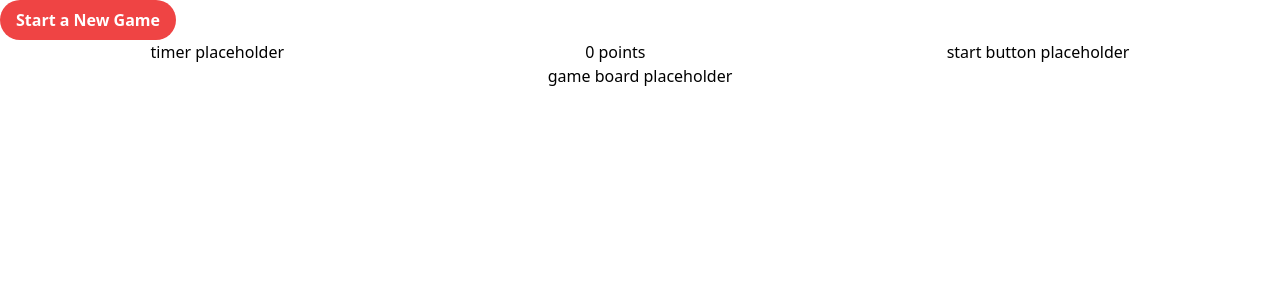
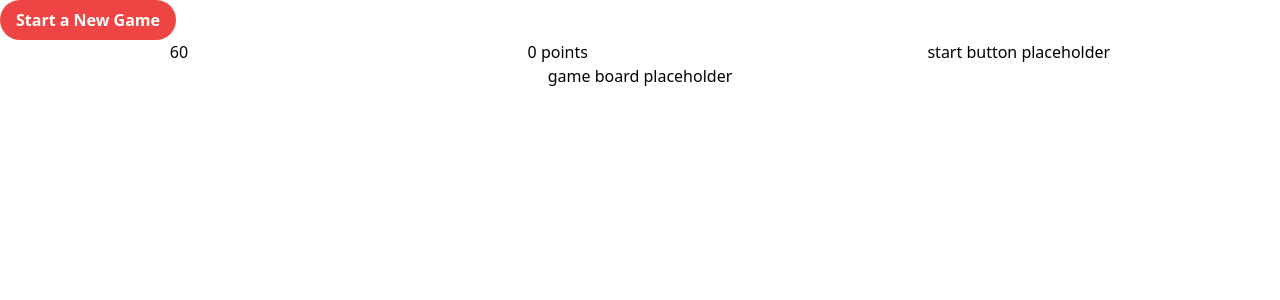
Before and after one commit to studiegrupp2/Whack-a-mole, a Next.js app: page /game in a window 1280 px wide. Shown: the top 300 px of the page. Built offline with nearby package versions, Linux system fonts and the light colour scheme.

Commit message:
added component for timer

```diff
--- a/src/app/game/page.tsx
+++ b/src/app/game/page.tsx
@@ -1,6 +1,7 @@
 "use client";
 import StartButton from "@/components/Button";
 import CountdownModal from "@/components/Countdown";
+import Timer from "@/components/Timer";
 import React, { useState } from "react";
 
 const Game = () => {
@@ -29,6 +30,10 @@ const Game = () => {
     console.log("New Game Started");
   };
 
+  const handleGameTimerFinish = () => {
+    setIsGameOnGoing(false);
+  }
+
   return (
     <div>
       <StartButton
@@ -40,7 +45,7 @@ const Game = () => {
       <div className="min-h-screen min-w-screen flex flex-col items-center">
         <div className="p-[20px 0px] flex min-w-full justify-around">
           <div className="game-timer">
-            <div>timer placeholder</div>
+            <Timer isGameOnGoing={isGameOngoing} handleFinish={handleGameTimerFinish} />
           </div>
           <div className="game-points">
             <div>
--- /dev/null
+++ b/src/components/Timer.tsx
@@ -0,0 +1,29 @@
+"use client";
+import React, { useEffect, useState } from "react";
+
+interface TimerProps {
+  isGameOnGoing: boolean;
+  handleFinish: () => void;
+}
+const Timer: React.FC<TimerProps> = ({ isGameOnGoing, handleFinish }) => {
+  const [time, setTime] = useState<number>(60);
+
+  useEffect(() => {
+    if (!isGameOnGoing) {
+      return;
+    }
+    if (time === 0) {
+      handleFinish();
+      return;
+    }
+    const clock = setTimeout(() => {
+      setTime((prevTime) => prevTime - 1);
+    }, 1000);
+
+    return () => clearTimeout(clock);
+  }, [time, isGameOnGoing]);
+
+  return <div>{time}</div>;
+};
+
+export default Timer;
```
